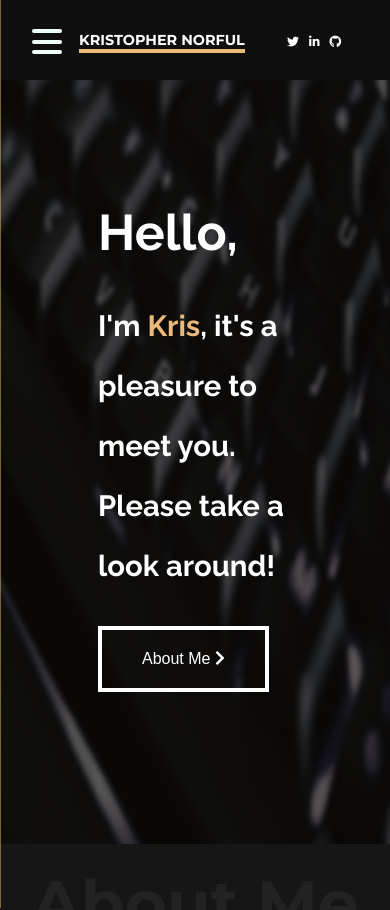
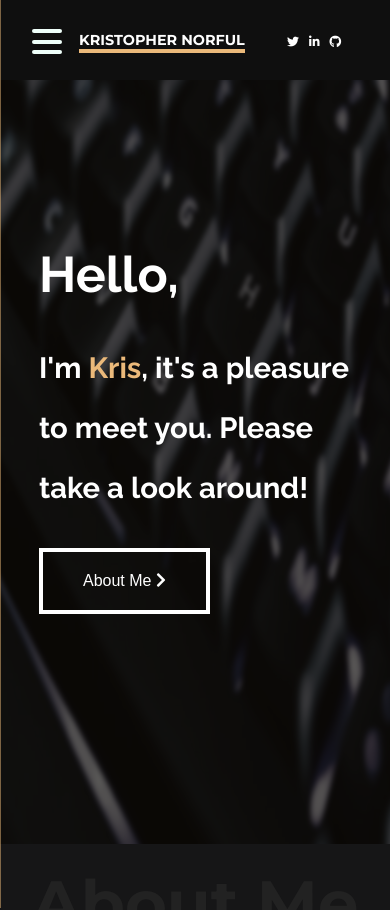
Before and after one commit to knorful/my-page, a React (Create React App) app: page / in a window 390 px wide. Shown: the top 910 px of the page. Built offline with nearby package versions, Linux system fonts and the light colour scheme.

Commit message:
make hero text appear lower on smaller screens

```diff
--- a/src/components/Landing/Landing.module.css
+++ b/src/components/Landing/Landing.module.css
@@ -94,8 +94,14 @@
 }
 
 @media only screen and (max-width: 1004px) {
+  .Landing .intro {
+    width: 100%;
+  }
+
   .Landing .greeting {
     font-size: 28px;
+    width: 80%;
+    margin: 0 auto;
   }
 
   .Landing button {
@@ -106,7 +112,7 @@
 
 @media only screen and (max-width: 595px) {
   .Landing .intro {
-    top: 20vh;
+    top: 25vh;
   }
 
   .Landing .greeting {
--- a/src/components/Navigation/NavBar/NavBar.js
+++ b/src/components/Navigation/NavBar/NavBar.js
@@ -22,7 +22,7 @@ const NavBar = () => {
     transition: transform 0.3s ease-in-out;
 
     @media (max-width: 576px) {
-      width: 85%;
+      width: 65%;
     }
 
     a {
```
Also changed, not shown: 1 other file (tests, documents, lock files or other folders).
